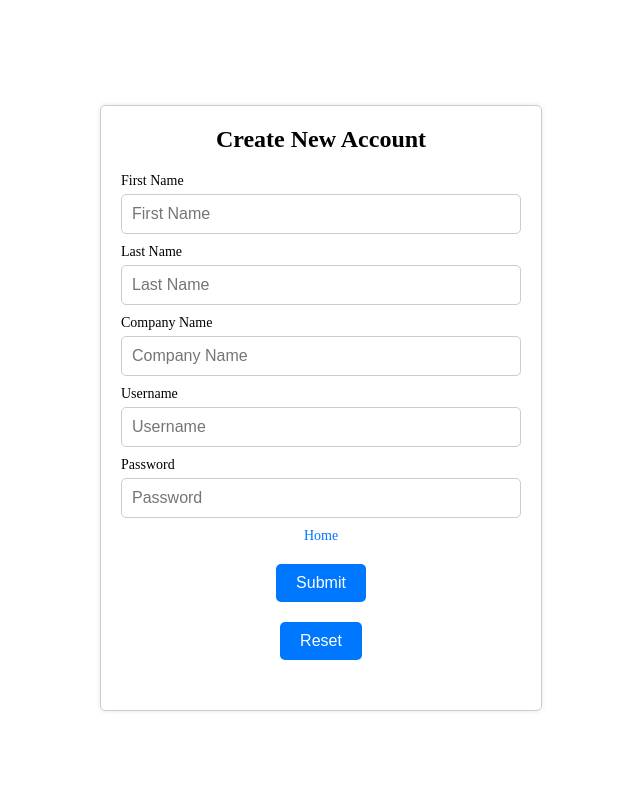
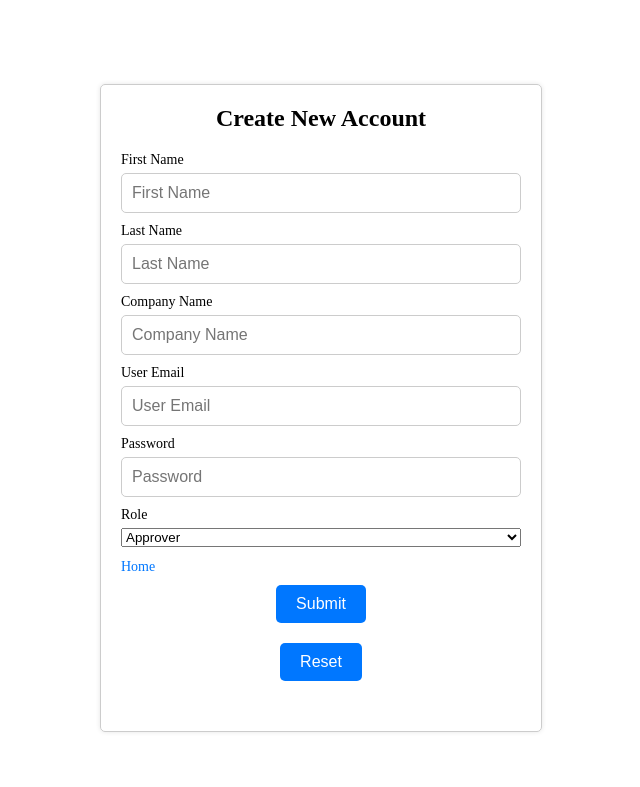
Before and after one commit to aagamb/vendor-invoice-tracker, a Flask app: page /createAccount in a window 1280 px wide. Shown: the top 787 px of the page, without its empty margins (319-959 px from the left). Run offline with Flask 2, Linux system fonts and the light colour scheme.

Commit message:
Changed database layout. Added function to create new user account. Added new template files.

```diff
--- a/app.py
+++ b/app.py
@@ -25,10 +25,54 @@ def index():
 def createAccount():
     return render_template("createAccount.html")
 
+@app.route('/createAccount', methods=['POST'])
+def storeAccountData():
+    fname = request.form.get("fname")
+    lname = request.form.get("lname")
+    cname = request.form.get("cname")
+    email = request.form.get("email")
+    pwd = request.form.get("pwd")
+    role = request.form.get("role")
+
+    if role == 0:
+        conn = sqlite3.connect('users.db')
+        cur = conn.cursor()
+        cur.execute('''INSERT INTO approver
+                    (fname, lname, cname, email, pwd)
+                    VALUES (?,?,?,?,?)''',
+                    (fname, lname, cname, email, pwd))
+        cur.close()
+        conn.close()
+    elif role == 1:
+        conn = sqlite3.connect('users.db')
+        cur = conn.cursor()
+        cur.execute('''INSERT INTO accounts
+                    (fname, lname, cname, email, pwd)
+                    VALUES (?,?,?,?,?)''',
+                    (fname, lname, cname, email, pwd))
+        cur.close()
+        conn.close()
+    elif role == 2:
+        conn = sqlite3.connect('users.db')
+        cur = conn.cursor()
+        cur.execute('''INSERT INTO vendor
+                    (fname, lname, vname, vmail, pwd)
+                    VALUES (?,?,?,?,?)''',
+                    (fname, lname, cname, email, pwd))
+        cur.close()
+        conn.close()
+    else:
+        print("Error in POST form", file=sys.stderr)
+        return render_template("createAccount.html")
+
+    return render_template("login.html")
+
+
 @app.route('/loginDashboard', methods=['POST'])
 def loginDashboard():
     uname = request.form.get("uname")
     pwd = request.form.get("pwd")
+    role = request.form.get("role")
 
     print("USERNAME AND PASSWORD: ", uname, pwd, file=sys.stderr)
 
@@ -37,14 +81,31 @@ def loginDashboard():
     cur = conn.cursor()
 
     # Create a table for storing user credentials
-    conn.execute('''CREATE TABLE IF NOT EXISTS users
-                (id INTEGER PRIMARY KEY AUTOINCREMENT,
-                fname TEXT NOT NULL,
-                lname TEXT NOT NULL,
-                cname TEXT NOT NULL UNIQUE,
-                uname TEXT NOT NULL UNIQUE,
-                pwd TEXT NOT NULL);''')
-
+    if role == 0:
+        conn.execute('''CREATE TABLE IF NOT EXISTS approver
+                    (id INTEGER PRIMARY KEY AUTOINCREMENT,
+                    fname TEXT NOT NULL,
+                    lname TEXT NOT NULL,
+                    cname TEXT NOT NULL UNIQUE,
+                    uname TEXT NOT NULL UNIQUE,
+                    pwd TEXT NOT NULL);''')
+    elif role == 1:
+        conn.execute('''CREATE TABLE IF NOT EXISTS accounts
+                    (id INTEGER PRIMARY KEY AUTOINCREMENT,
+                    fname TEXT NOT NULL,
+                    lname TEXT NOT NULL,
+                    cname TEXT NOT NULL UNIQUE,
+                    uname TEXT NOT NULL UNIQUE,
+                    pwd TEXT NOT NULL);''')
+    elif role == 2:
+        conn.execute('''CREATE TABLE IF NOT EXISTS vendor
+                    (id INTEGER PRIMARY KEY AUTOINCREMENT,
+                    fname TEXT NOT NULL,
+                    lname TEXT NOT NULL,
+                    cname TEXT NOT NULL UNIQUE,
+                    vname TEXT NOT NULL UNIQUE,
+                    vmail TEXT NOT NULL UNIQUE,
+                    pwd TEXT NOT NULL);''')
     cur.execute(f"SELECT * FROM users WHERE uname= ?", (uname,))
     row = cur.fetchone()
 
--- a/templates/createAccount.html
+++ b/templates/createAccount.html
@@ -32,15 +32,23 @@
                     <input type="text" placeholder="Company Name" name="cname" autocomplete="nope">
                 </div>
                 <div class="input-field">
-        <label for="uname"> Username </label>
-        <input type="text" placeholder="Username" name="uname" autocomplete="nope">
+                    <label for="email"> User Email </label>
+                    <input type="text" placeholder="User Email" name="email" autocomplete="nope">
                 </div>
                 <div class="input-field">
                     <label for="pwd"> Password </label>
-        <input type="text" placeholder="Password" name="pwd" autocomplete="nope">
+                    <input type="password" placeholder="Password" name="pwd" autocomplete="nope">
+                </div>
+                <div class="input-field">
+                    <label for="role">Role</label>
+                    <select name="role" id="role_select">
+                        <option value="0">Approver</option>
+                        <option value="1">Accounts</option>
+                        <option value="2">Vendor</option>
+                    </select>
+                </div>
+                    <!--<p  id="errorMessage"> The username or company name is already taken </p> -->
                 <div>
-        <!--<p  id="errorMessage"> The username or company name is already taken </p> -->
-    </div>
                     <a href="/" class="link">Home</a>
                 </div>
                 <div class="action">
```
Also changed, not shown: createdb.py (added, +28 -0 lines), purgedb.py (added, +8 -0 lines), templates/dashboard_approver.html (added, +16 -0 lines), templates/dashboard_vendor.html (added, +16 -0 lines), templates/dashboard_accounts.html (renamed from templates/dashboard.html), users.db. Lines whose indentation alone changed are shown as unchanged.
